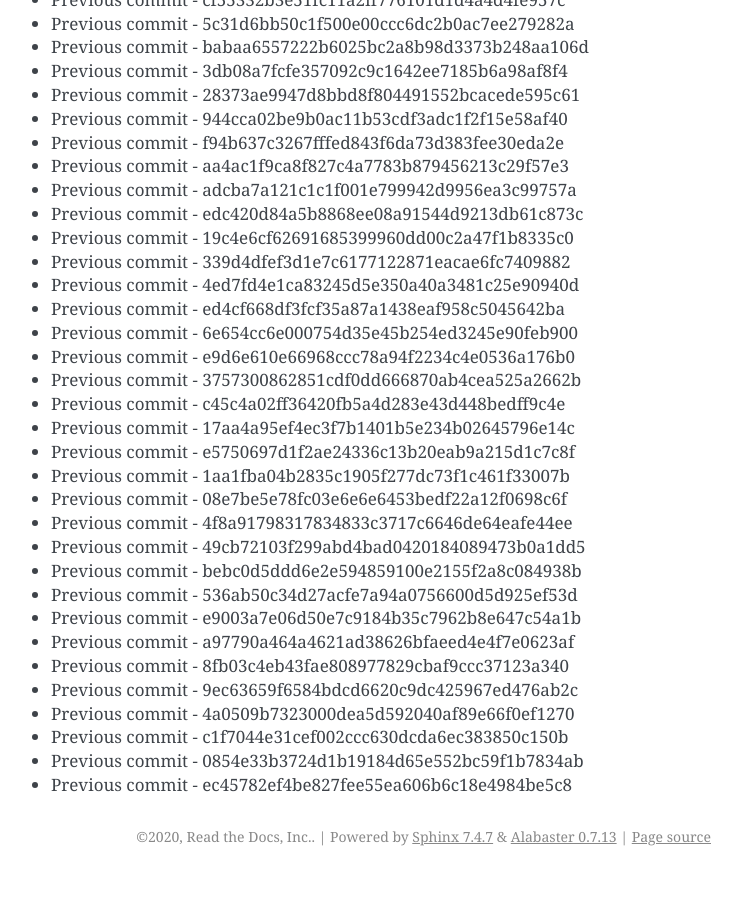
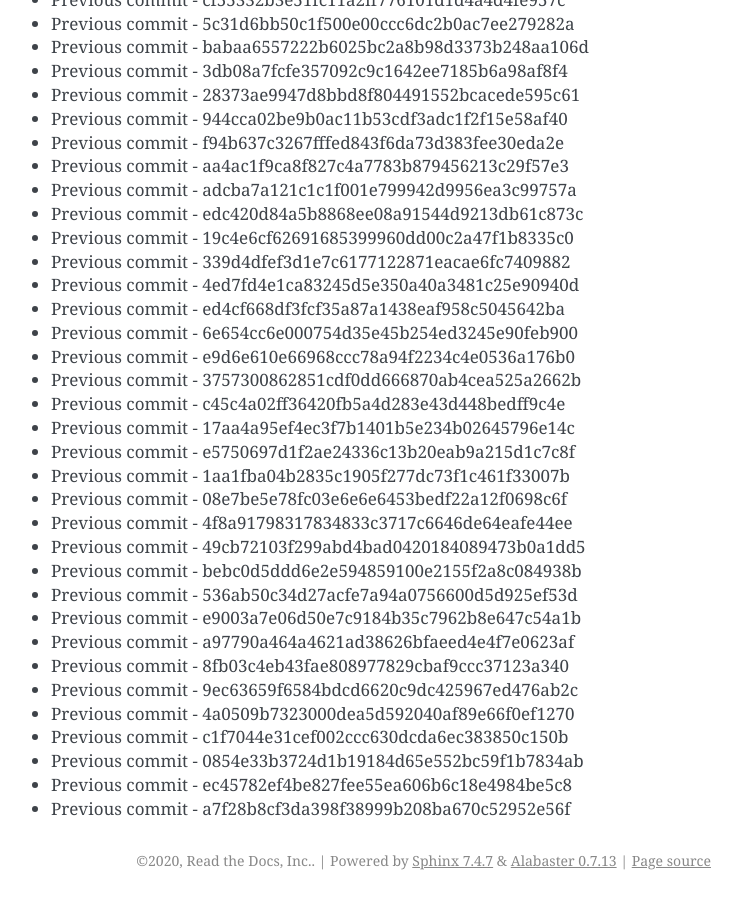
Before and after one commit to readthedocs/rtd-git-stresstest, a Sphinx documentation site: the page built from docs/updates.rst, in a window 1280 px wide and 900 px high, scrolled down 93535 px. Shown: the whole window, without its empty margins (399-1141 px from the left). Built offline with Sphinx 7.4.7, drawn with Linux system fonts in a browser that asks for light colours; before the commit the page ends 94411 px from its top, so only the background shows below that.

Commit message:
Generating commit from previous: a7f28b8cf3da398f38999b208ba670c52952e56f

```diff
--- a/docs/updates.rst
+++ b/docs/updates.rst
@@ -3962,3 +3962,4 @@ It can be tested for any performance characteristics.
 * Previous commit - c1f7044e31cef002ccc630dcda6ec383850c150b
 * Previous commit - 0854e33b3724d1b19184d65e552bc59f1b7834ab
 * Previous commit - ec45782ef4be827fee55ea606b6c18e4984be5c8
+* Previous commit - a7f28b8cf3da398f38999b208ba670c52952e56f
```
